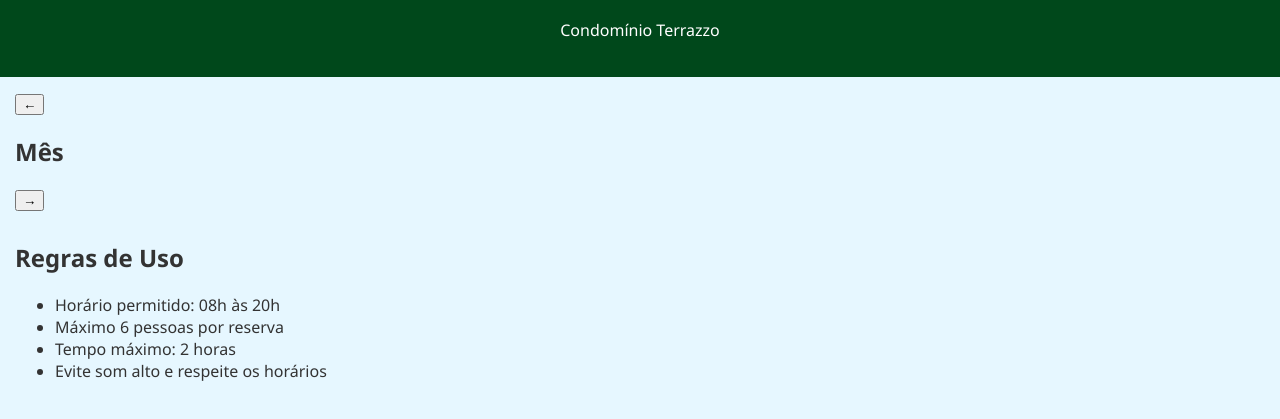
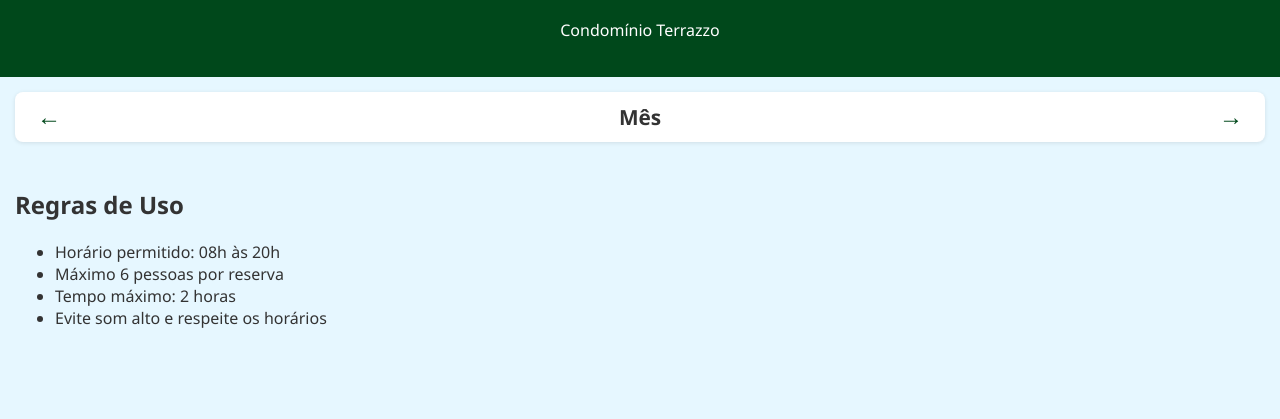
Before and after one commit to AuzaServices/Terrazzo, a website: page public/index.html in a window 1280 px wide. Shown: the part 87-506 px from the top of the page. Drawn offline with Linux system fonts and the light colour scheme; no server answers.

Commit message:
reservas

```diff
--- a/public/index.html
+++ b/public/index.html
@@ -3,7 +3,7 @@
 <head>
   <meta charset="UTF-8" />
   <meta name="viewport" content="width=device-width, initial-scale=1.0"/>
-  <title>Terrazzo - Agenda Piscina & Deck</title>
+  <title>Terrazzo - Agenda Piscina &</title>
   <link rel="stylesheet" href="style.css" />
 </head>
 <body>
--- a/public/style.css
+++ b/public/style.css
@@ -232,3 +232,32 @@ input[type="checkbox"] {
   color: #e74c3c;
   font-weight: bold;
 }
+
+.cabecalho-calendario {
+  display: flex;
+  align-items: center;
+  justify-content: space-between;
+  background-color: var(--branco);
+  border-radius: 8px;
+  padding: 10px 16px;
+  margin-bottom: 16px;
+  box-shadow: 0 1px 4px rgba(0,0,0,0.1);
+}
+
+.cabecalho-calendario h2 {
+  flex-grow: 1;
+  text-align: center;
+  font-size: 1.3rem;
+  margin: 0;
+  font-weight: bold;
+}
+
+#btnAnterior,
+#btnProximo {
+  background: none;
+  border: none;
+  font-size: 1.5rem;
+  cursor: pointer;
+  color: var(--azul);
+  font-weight: bold;
+}
```
